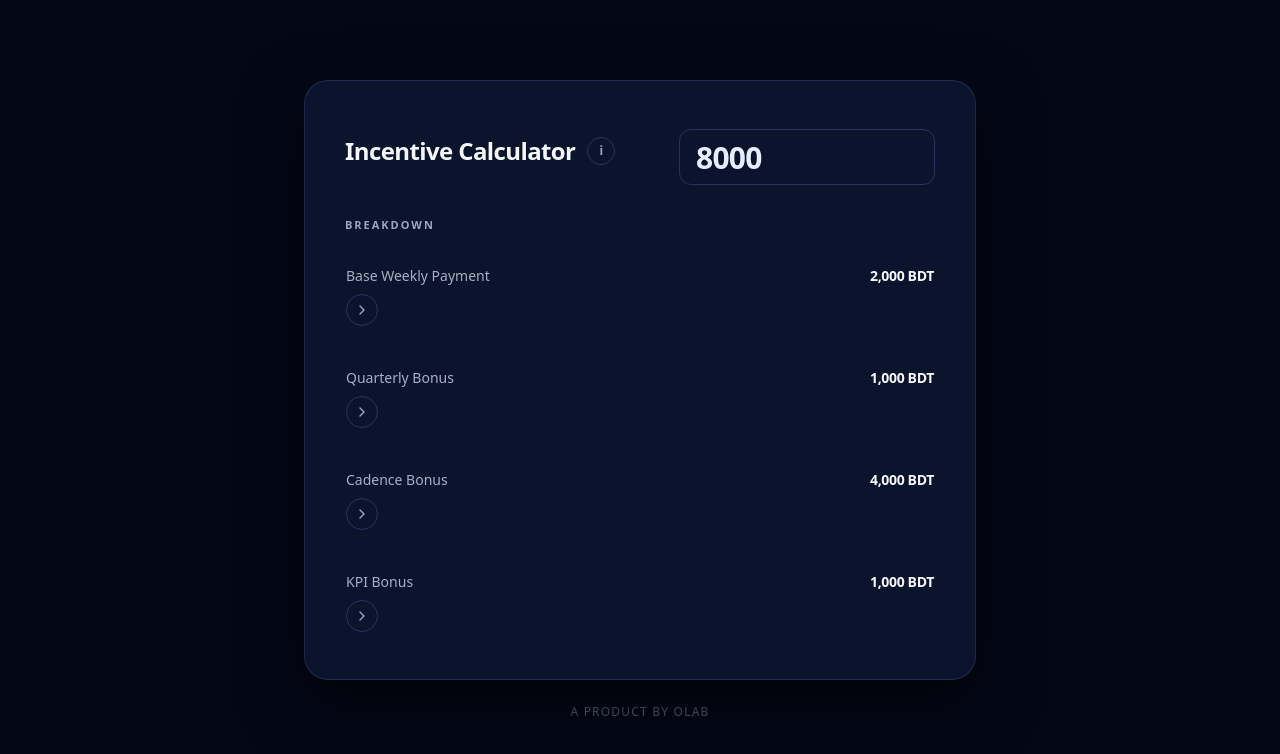
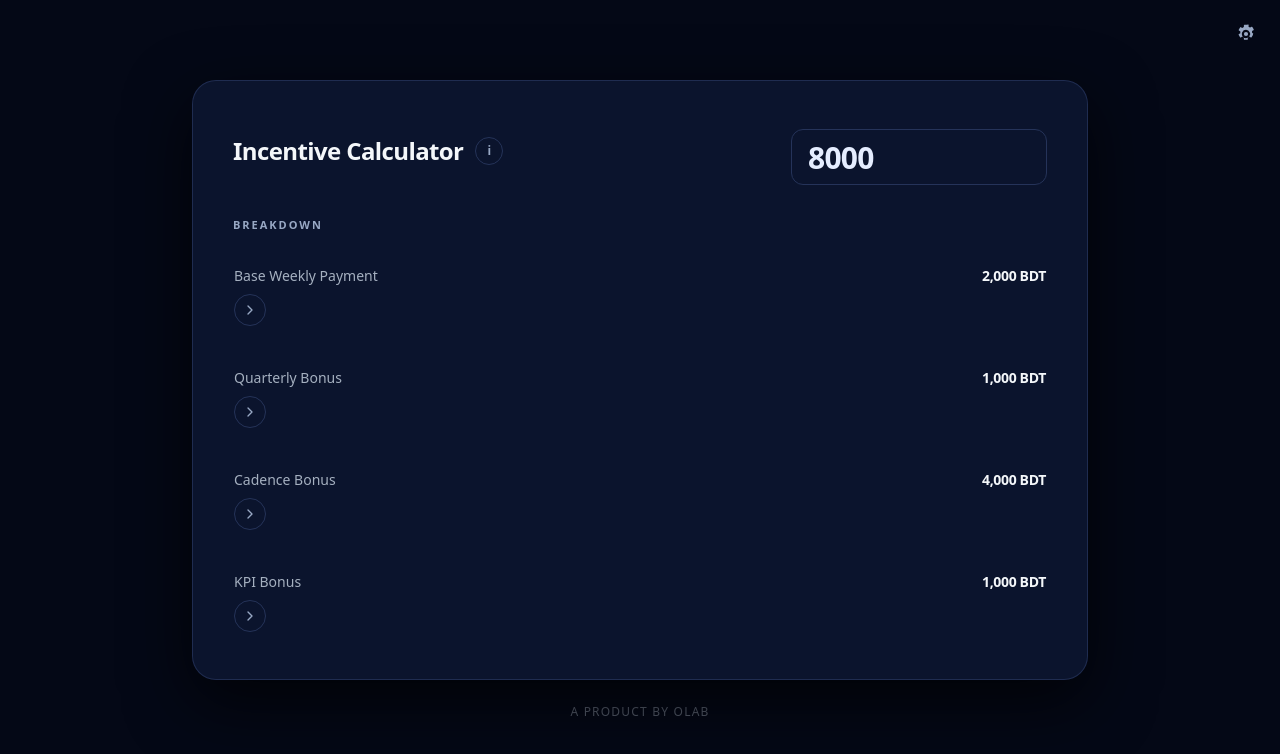
Before and after one commit to bappygolder/incentive-calculator, a Next.js app: page / in a window 1280 px wide. Shown: the top 754 px of the page. Built offline with nearby package versions, Linux system fonts and the light colour scheme.

Commit message:
Center calculator card and pin settings to app top-right; soften breakdown hover

```diff
--- a/src/app/page.tsx
+++ b/src/app/page.tsx
@@ -1,9 +1,66 @@
+"use client";
+
+import { useState } from "react";
 import { IncentiveCalculator } from "@/components/IncentiveCalculator";
 
 export default function Page() {
+	const [settingsOpen, setSettingsOpen] = useState(false);
+
 	return (
-		<main className="flex h-full w-full flex-col items-center justify-center px-4 py-8 gap-6">
+		<main className="relative flex min-h-screen w-full flex-col items-center justify-center px-6 py-8 md:py-12 gap-6">
+			{/* Settings icon pinned to app's top-right corner */}
+			<div className="pointer-events-none absolute right-6 top-6 flex flex-col items-end gap-3">
+				<button
+					type="button"
+					onClick={() => setSettingsOpen((open) => !open)}
+					className="pointer-events-auto text-chrono-fg-muted hover:text-chrono-accent transition-colors"
+					aria-label="Toggle settings"
+				>
+					<svg
+						aria-hidden="true"
+						viewBox="0 0 24 24"
+						className="h-5 w-5"
+					>
+						<path
+							fill="currentColor"
+							d="M12 9.5A2.5 2.5 0 1 0 12 14.5 2.5 2.5 0 0 0 12 9.5Zm8.94 2.06-1.7-.98c.04-.36.06-.73.06-1.08s-.02-.72-.06-1.08l1.7-.98a.75.75 0 0 0 .27-1.02l-1.6-2.77a.75.75 0 0 0-.96-.32l-1.7.98a7.2 7.2 0 0 0-1.88-1.09V2.1A.75.75 0 0 0 13.37 1h-3.2a.75.75 0 0 0-.75.75v1.96a7.2 7.2 0 0 0-1.88 1.09l-1.7-.98a.75.75 0 0 0-.96.32L3.28 6.91a.75.75 0 0 0 .27 1.02l1.7.98c-.04.36-.06.73-.06 1.08s.02.72.06 1.08l-1.7.98a.75.75 0 0 0-.27 1.02l1.6 2.77c.2.35.64.47.99.27l1.7-.98c.56.46 1.2.83 1.88 1.09v1.96c0 .41.34.75.75.75h3.2c.41 0 .75-.34.75-.75v-1.96c.68-.26 1.32-.63 1.88-1.09l1.7.98c.35.2.79.08.99-.27l1.6-2.77a.75.75 0 0 0-.27-1.02Zm-4.41 1.39A4.98 4.98 0 0 1 12 17a4.98 4.98 0 0 1-4.53-3.05A5.02 5.02 0 0 1 7 12c0-.73.16-1.42.47-2.05A4.98 4.98 0 0 1 12 7a4.98 4.98 0 0 1 4.53 3.05c.31.63.47 1.32.47 2.05 0 .73-.16 1.42-.47 2.05Z"
+						/>
+					</svg>
+				</button>
+
+				{settingsOpen && (
+					<div className="pointer-events-auto w-64 rounded-2xl bg-chrono-bg-card/80 px-4 py-3 shadow-lg animate-in fade-in slide-in-from-top-2 duration-200">
+						<div className="space-y-3 text-sm">
+							<div className="text-[11px] font-medium text-chrono-fg-muted">Social</div>
+							<a
+								href="https://github.com/bappygolder/incentive-calculator"
+								target="_blank"
+								rel="noreferrer"
+								className="flex items-center gap-3 rounded-xl px-2 py-2 text-chrono-fg-primary transition-colors hover:bg-white/[0.02]"
+							>
+								<svg
+									aria-hidden="true"
+									viewBox="0 0 24 24"
+									className="h-4 w-4 text-chrono-fg-muted"
+								>
+									<path
+										fill="currentColor"
+										d="M12 2C6.48 2 2 6.58 2 12.26c0 4.51 2.87 8.33 6.85 9.68.5.1.68-.22.68-.48 0-.23-.01-.99-.01-1.8-2.49.55-3.02-1.09-3.02-1.09-.45-1.18-1.11-1.5-1.11-1.5-.91-.64.07-.63.07-.63 1 .07 1.53 1.06 1.53 1.06.9 1.57 2.36 1.12 2.94.86.09-.67.35-1.12.63-1.38-1.99-.23-4.09-1.03-4.09-4.6 0-1.02.35-1.85.93-2.5-.09-.23-.4-1.17.09-2.44 0 0 .75-.25 2.45.96a8.18 8.18 0 0 1 4.46 0c1.7-1.21 2.45-.96 2.45-.96.49 1.27.18 2.21.09 2.44.58.65.93 1.48.93 2.5 0 3.58-2.1 4.37-4.1 4.6.36.32.68.94.68 1.9 0 1.37-.01 2.47-.01 2.81 0 .27.18.59.69.48A10.01 10.01 0 0 0 22 12.26C22 6.58 17.52 2 12 2Z"
+									/>
+								</svg>
+								<div className="flex flex-col">
+									<span className="text-sm font-medium">GitHub</span>
+									<span className="text-xs text-chrono-fg-muted">bappygolder/incentive-calculator</span>
+								</div>
+							</a>
+						</div>
+					</div>
+				)}
+			</div>
+
+			{/* Centered main card */}
 			<IncentiveCalculator />
+
 			<p className="text-xs font-medium text-muted-foreground/50 tracking-widest uppercase select-none">
 				A product by oLAB
 			</p>
--- a/src/components/BreakdownCard.tsx
+++ b/src/components/BreakdownCard.tsx
@@ -57,7 +57,7 @@ export function BreakdownCard({ base, cadence, quarterly, kpi, total }: Breakdow
 			<h2 className="text-[11px] font-semibold uppercase tracking-[0.18em] text-chrono-fg-muted mb-6">Breakdown</h2>
 			<div className="space-y-6">
 				{/* Base Weekly Payment */}
-				<div className="group rounded-xl border border-transparent hover:border-chrono-border-subtle/50 hover:bg-white/[0.02] transition-colors -mx-2 px-2 py-2">
+				<div className="group -mx-2 rounded-xl border border-transparent px-2 py-2 transition-all duration-200 ease-out hover:-translate-y-px hover:border-chrono-border-subtle/40 hover:bg-white/[0.012]">
 					<div className="flex items-center justify-between mb-2">
 						<span className="text-muted-foreground font-medium">Base Weekly Payment</span>
 						<span className="font-semibold text-foreground tracking-tight">{formatBdt(base)}</span>
@@ -89,7 +89,7 @@ export function BreakdownCard({ base, cadence, quarterly, kpi, total }: Breakdow
 				</div>
 
 				{/* Quarterly Bonus */}
-				<div className="group rounded-xl border border-transparent hover:border-chrono-border-subtle/50 hover:bg-white/[0.02] transition-colors -mx-2 px-2 py-2">
+				<div className="group -mx-2 rounded-xl border border-transparent px-2 py-2 transition-all duration-200 ease-out hover:-translate-y-px hover:border-chrono-border-subtle/40 hover:bg-white/[0.012]">
 					<div className="flex items-center justify-between mb-2">
 						<span className="text-muted-foreground font-medium">Quarterly Bonus</span>
 						<span className="font-semibold text-foreground tracking-tight">{formatBdt(quarterly)}</span>
@@ -121,7 +121,7 @@ export function BreakdownCard({ base, cadence, quarterly, kpi, total }: Breakdow
 				</div>
 
 				{/* Cadence Bonus */}
-				<div className="group rounded-xl border border-transparent hover:border-chrono-border-subtle/50 hover:bg-white/[0.02] transition-colors -mx-2 px-2 py-2">
+				<div className="group -mx-2 rounded-xl border border-transparent px-2 py-2 transition-all duration-200 ease-out hover:-translate-y-px hover:border-chrono-border-subtle/40 hover:bg-white/[0.012]">
 					<div className="flex items-center justify-between mb-2">
 						<span className="text-muted-foreground font-medium">Cadence Bonus</span>
 						<span className="font-semibold text-foreground tracking-tight">{formatBdt(cadence)}</span>
@@ -153,7 +153,7 @@ export function BreakdownCard({ base, cadence, quarterly, kpi, total }: Breakdow
 				</div>
 
 				{/* KPI Bonus */}
-				<div className="group rounded-xl border border-transparent hover:border-chrono-border-subtle/50 hover:bg-white/[0.02] transition-colors -mx-2 px-2 py-2">
+				<div className="group -mx-2 rounded-xl border border-transparent px-2 py-2 transition-all duration-200 ease-out hover:-translate-y-px hover:border-chrono-border-subtle/40 hover:bg-white/[0.012]">
 					<div className="flex items-center justify-between mb-2">
 						<span className="text-muted-foreground font-medium">KPI Bonus</span>
 						<span className="font-semibold text-foreground tracking-tight">{formatBdt(kpi)}</span>
--- a/src/components/IncentiveCalculator.tsx
+++ b/src/components/IncentiveCalculator.tsx
@@ -16,7 +16,7 @@ export function IncentiveCalculator() {
 	const kpiAmount = safeTotal - baseAmount - quarterlyAmount - cadenceAmount; // remaining 12.5%
 
 	return (
-		<div className="w-full max-w-2xl min-h-[600px] max-h-[85vh] overflow-y-auto scrollbar-none rounded-3xl border border-chrono-border-subtle/80 bg-chrono-bg-card/90 px-6 py-6 md:px-10 md:py-9 shadow-[0_22px_65px_rgba(0,0,0,0.7)] backdrop-blur-xl transition-all duration-300">
+		<div className="w-full max-w-4xl min-h-[600px] max-h-[85vh] overflow-y-auto scrollbar-none rounded-3xl border border-chrono-border-subtle/80 bg-chrono-bg-card/90 px-6 py-6 md:px-10 md:py-9 shadow-[0_22px_65px_rgba(0,0,0,0.7)] backdrop-blur-xl transition-all duration-300">
 			<header className="flex flex-col md:flex-row md:items-center justify-between gap-6 md:gap-8">
 				<div className="flex items-center gap-3">
 					<h1 className="text-xl md:text-2xl font-semibold tracking-tight text-foreground">Incentive Calculator</h1>
```
